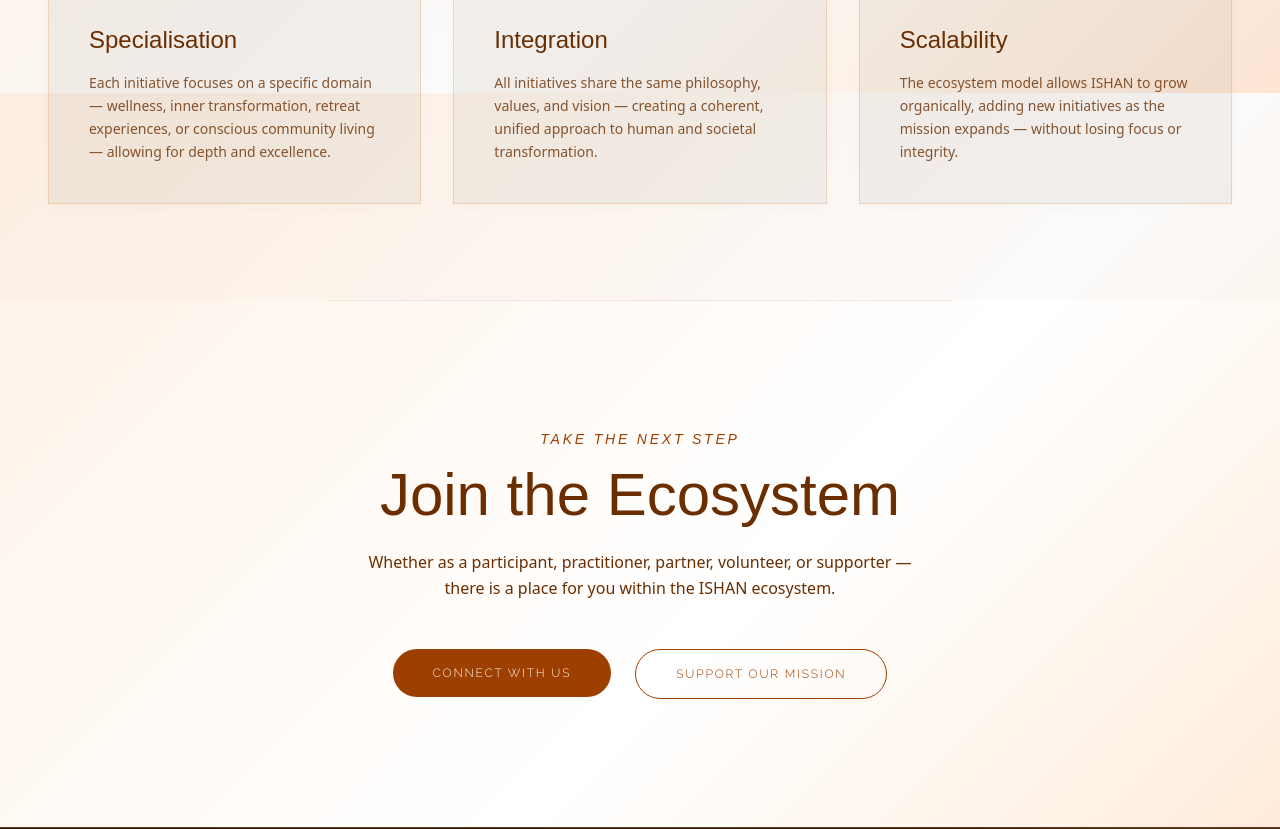
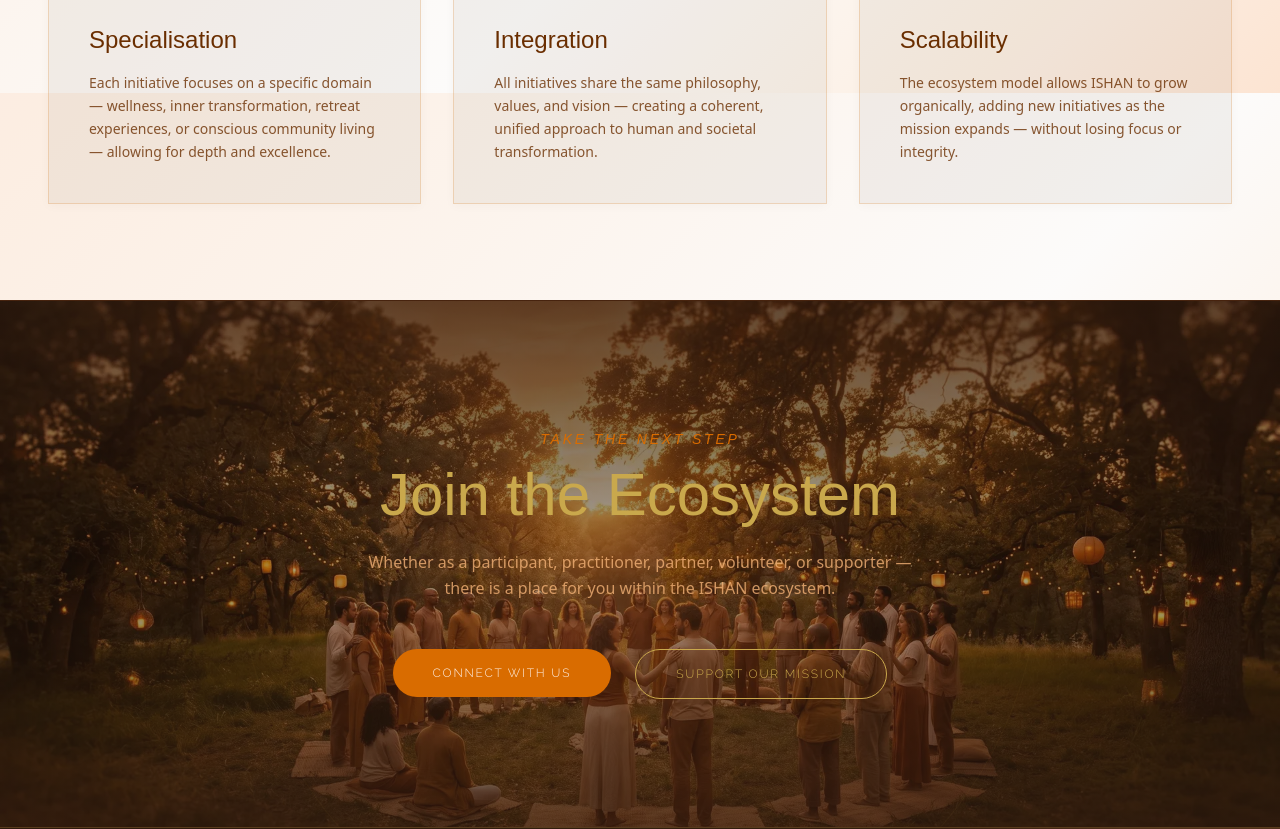
Before and after one commit to TharindaMarasingha/ISHAN-FOUNDATION, a Next.js app: page /ecosystem in a window 1280 px wide. Shown: the part 4707-5536 px from the top of the page. Built offline with nearby package versions, Linux system fonts and the light colour scheme; a web font is replaced by a local one.

Commit message:
images added

```diff
--- a/app/page.tsx
+++ b/app/page.tsx
@@ -8,7 +8,6 @@
 import { WhoWeServe } from "@/components/home/WhoWeServe";
 import { Partnerships } from "@/components/home/Partnerships";
 import { VisionQuote } from "@/components/home/VisionQuote";
-import { ContactCTA } from "@/components/home/ContactCTA";
 import { GoldDivider } from "@/components/ui/GoldDivider";
 
 import { OverlapParallax } from "@/components/ui/OverlapParallax";
@@ -53,8 +52,6 @@
         }
         overlapContent={<VisionQuote />}
       />
-
-      <ContactCTA />
     </div>
   );
 }
--- a/components/ecosystem/EcosystemSections.tsx
+++ b/components/ecosystem/EcosystemSections.tsx
@@ -231,21 +231,54 @@
       </section>
 
       {/* SECTION 4: CLOSING CTA */}
-      <section className="py-32 px-6 max-w-4xl mx-auto text-center flex flex-col items-center border-t border-burntOrange/10">
+      <section className="relative py-32 px-6 overflow-hidden flex flex-col items-center border-t border-burntOrange/10 bg-bark">
+        {/* Background Image Layer */}
+        <div className="absolute inset-0 z-0">
+          <Image
+            src="/images/contact-cta-bg.webp"
+            alt="Contact Background"
+            fill
+            className="object-cover"
+          />
+          {/* Dark Gradient Overlay */}
+          <div
+            className="absolute inset-0"
+            style={{
+              background: "linear-gradient(to bottom, rgba(46, 26, 14, 0.75) 0%, rgba(46, 26, 14, 0.4) 50%, rgba(46, 26, 14, 0.75) 100%)"
+            }}
+          />
+        </div>
+
+        {/* Decorative Rotating SVG Background */}
+        <div className="absolute inset-0 flex items-center justify-center pointer-events-none z-0 opacity-[0.04]">
+          <motion.div
+            animate={{ rotate: 360 }}
+            transition={{ duration: 160, repeat: Infinity, ease: "linear" }}
+            className="absolute w-[800px] h-[800px] rounded-full border-[1px] border-sacredGold flex items-center justify-center"
+          >
+            <svg width="600" height="600" viewBox="0 0 100 100" className="opacity-50">
+              <polygon points="50,5 95,27.5 95,72.5 50,95 5,72.5 5,27.5" fill="none" stroke="currentColor" strokeWidth="0.2" />
+            </svg>
+          </motion.div>
+        </div>
+
+        <div className="relative z-10 max-w-4xl mx-auto text-center flex flex-col items-center">
           <SectionHeading
+            theme="dark"
             eyebrow="Take the Next Step"
-          heading="Join the Ecosystem"
+            heading={<span className="text-sacredGold">Join the Ecosystem</span>}
             description="Whether as a participant, practitioner, partner, volunteer, or supporter — there is a place for you within the ISHAN ecosystem."
             align="center"
           />
           <RevealOnScroll delay={0.2} className="mt-12 flex flex-col sm:flex-row gap-4 sm:gap-6 w-full sm:w-auto">
-          <Button href="/contact" variant="primary">
+            <Button href="/contact" variant="primary" className="bg-mandarin text-peach hover:bg-burntOrange">
               Connect With Us
             </Button>
-          <Button href="/support" variant="ghost">
+            <Button href="/support" variant="ghost" className="border-sacredGold text-sacredGold hover:border-softApricot hover:text-softApricot">
               Support Our Mission
             </Button>
           </RevealOnScroll>
+        </div>
       </section>
     </div>
   );
```
Lines whose indentation alone changed are shown as unchanged.
